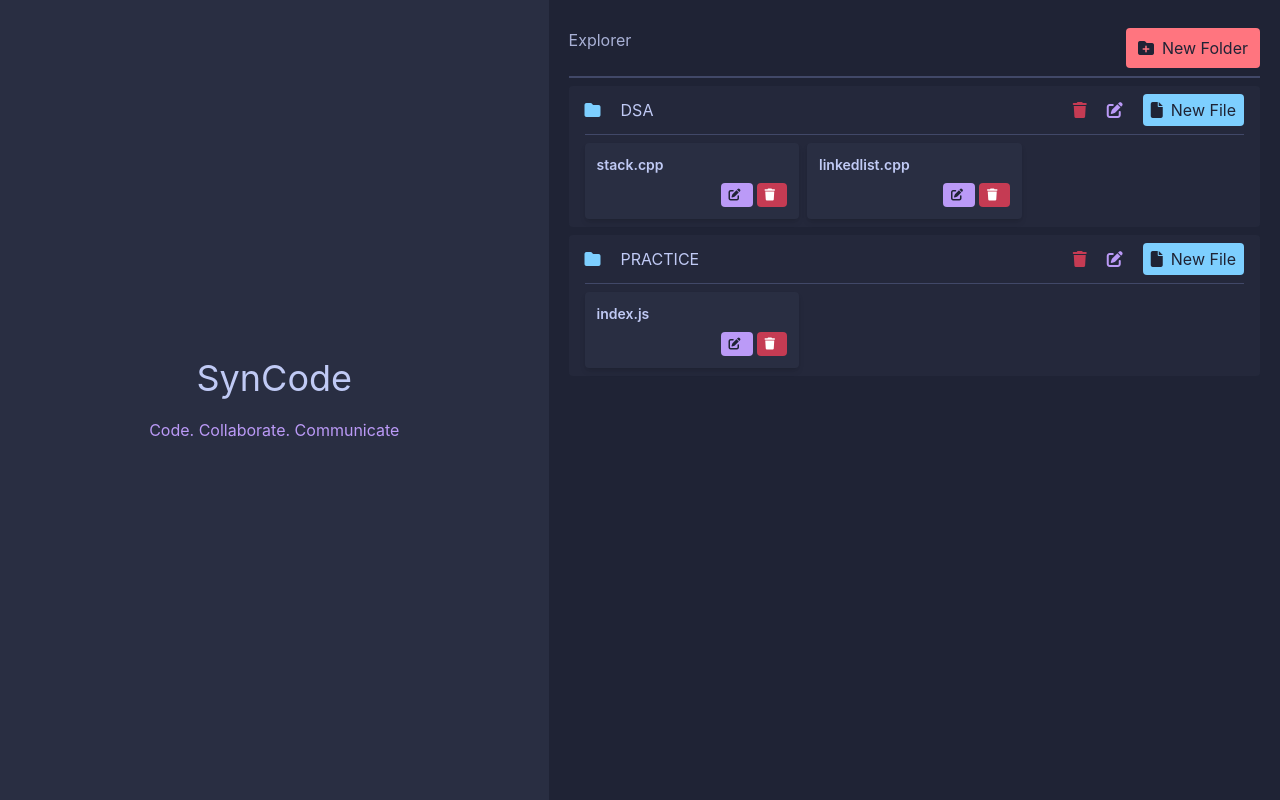
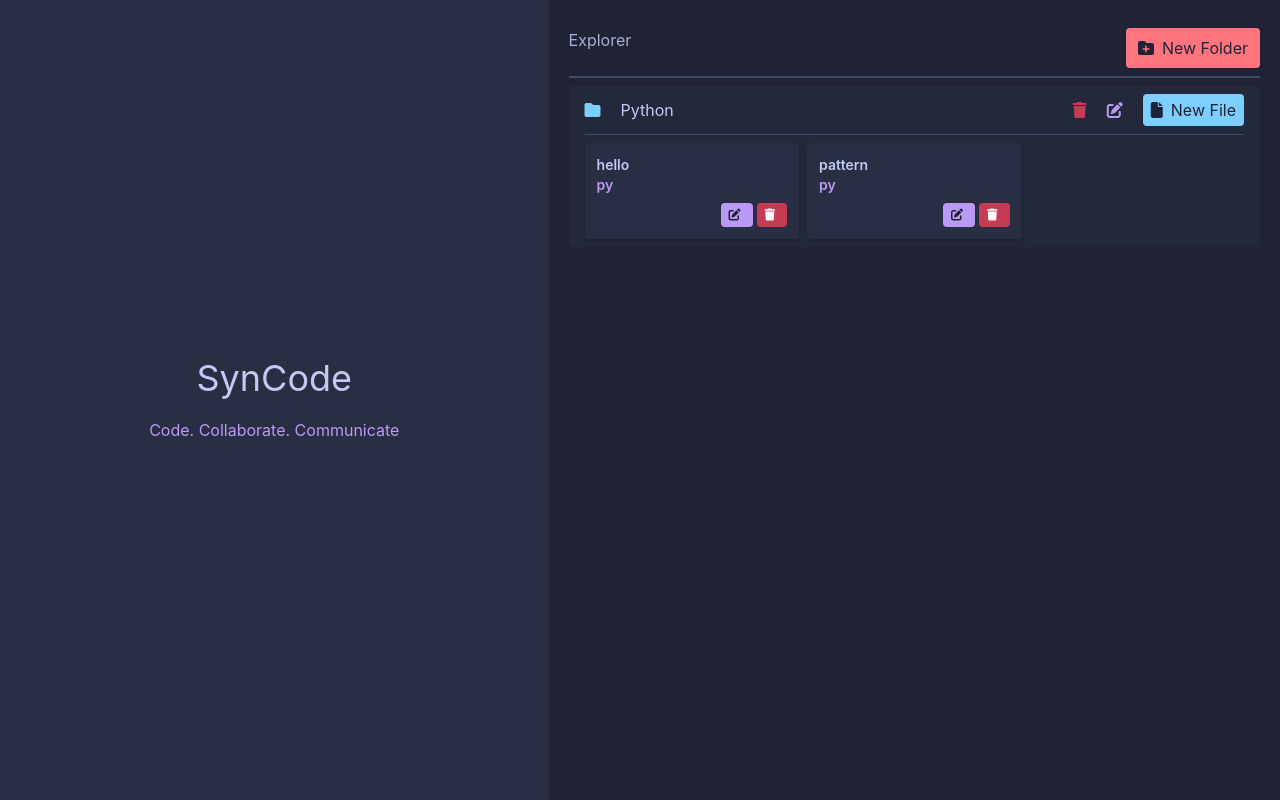
Before and after one commit to parthbanwari/minor-1, a React (Vite) app: page / in a window 1280 px wide. Built offline with nearby package versions, Linux system fonts and the light colour scheme.

Commit message:
Home - Editor

```diff
--- a/src/Providers/EditorProvider.jsx
+++ b/src/Providers/EditorProvider.jsx
@@ -1,54 +1,52 @@
-import { createContext, useEffect, useState } from 'react';
-import { v4 } from 'uuid';
+import { createContext, useEffect, useState } from 'react'
+import { v4 } from 'uuid'
 
-export const EditorContext = createContext();
+export const EditorContext = createContext()
 
 const initialSetup = [
     {
         id: v4(),
-        title: 'DSA',
+        title: 'Python',
         files: [
             {
                 id: v4(),
-                title: 'stack',
-                lang: 'cpp',
-                code: `start coding here`,
+                title: 'hello',
+                lang: 'py',
+                code: `print("hello world")`
             },
             {
                 id: v4(),
-                title: 'linkedlist',
-                lang: 'cpp',
-                code: `start coding here`,
+                title: 'pattern',
+                lang: 'py',
+                code: `# Function to print inverted half pyramid pattern
+def inverted_half_pyramid(n):
+    for i in range(n, 0, -1):
+        for j in range(1, i + 1):
+            print("* ", end="")
+        print("")
+
+# Example: Inverted Half Pyramid with n = 5
+n = 5
+inverted_half_pyramid(n)
+`,
             },
         ],
     },
-    {
-        id: v4(),
-        title: 'PRACTICE',
-        files: [
-            {
-                id: v4(),
-                title: 'index',
-                lang: 'js',
-                code: `start coding here`,
-            },
-        ],
-    },
-];
+]
 
 export const EditorProvider = ({ children }) => {
     const [folders, setFolders] = useState(() => {
-        const storedFolders = localStorage.getItem('dataFolders');
-        return storedFolders ? JSON.parse(storedFolders) : initialSetup;
-    });
+        const storedFolders = localStorage.getItem('dataFolders')
+        return storedFolders ? JSON.parse(storedFolders) : initialSetup
+    })
 
     useEffect(() => {
-        localStorage.setItem('dataFolders', JSON.stringify(folders));
-    }, [folders]);
+        localStorage.setItem('dataFolders', JSON.stringify(folders))
+    }, [folders])
 
     return (
         <EditorContext.Provider value={{ folders, setFolders }}>
             {children}
         </EditorContext.Provider>
-    );
-};
+    )
+}
--- a/src/components/Card.jsx
+++ b/src/components/Card.jsx
@@ -5,7 +5,13 @@ const Card = ({ file, folderId, onEdit, onDelete, setFolders }) => {
     const navigate = useNavigate()
 
     const handleClick = () => {
-        navigate(`/editor/${folderId}/${file.id}`)
+        // Pass the file and folder data in the 'state' parameter of navigate
+        navigate(`/editor/${folderId}/${file.id}`, {
+            state: {
+                folderId,
+                file,
+            },
+        })
     }
 
     const handleEdit = (event) => {
@@ -23,8 +29,11 @@ const Card = ({ file, folderId, onEdit, onDelete, setFolders }) => {
             <div className='bg-dusk p-3 rounded flex flex-col justify-between shadow-md hover:shadow-lg transition-shadow'>
                 <div>
                     <h2 className='text-pale-blue text-sm font-semibold'>
-                        {file.title}.{file.lang}
+                        {file.title}
                     </h2>
+                    <p className=' text-light-purple-alt text-sm font-semibold'>
+                        {file.lang}
+                    </p>
                 </div>
                 <div className='flex justify-end mt-2'>
                     <button
--- a/src/components/Folder.jsx
+++ b/src/components/Folder.jsx
@@ -1,37 +1,38 @@
-import React, { useState } from 'react';
-import { useNavigate } from 'react-router-dom'; // Import useNavigate from React Router
-import Card from '../components/Card';
-import Modal from '../components/Modals';
-import { v4 } from 'uuid';
+import React, { useState } from 'react'
+import { useNavigate } from 'react-router-dom' // Import useNavigate from React Router
+import Card from '../components/Card'
+import Modal from '../components/Modals'
+import {CODE_SNIPPETS} from '../constants'
+import { v4 } from 'uuid'
 
 const Folder = ({ folder, onEdit, onDelete, setFolders }) => {
-    const navigate = useNavigate(); // Get the navigate function
-    const [isModalOpen, setModalOpen] = useState(false);
-    const [modalAction, setModalAction] = useState('');
-    const [fileName, setFileName] = useState('');
-    const [fileLang, setFileLang] = useState('');
-    const [selectedFileId, setSelectedFileId] = useState(null);
+    const navigate = useNavigate() // Get the navigate function
+    const [isModalOpen, setModalOpen] = useState(false)
+    const [modalAction, setModalAction] = useState('')
+    const [fileName, setFileName] = useState('')
+    const [fileLang, setFileLang] = useState('')
+    const [selectedFileId, setSelectedFileId] = useState(null)
 
     const openModal = (action, fileId = null) => {
-        setModalAction(action);
-        setSelectedFileId(fileId);
+        setModalAction(action)
+        setSelectedFileId(fileId)
         if (action === 'edit') {
-            const selectedFile = folder.files.find((file) => file.id === fileId);
-            setFileName(selectedFile.title);
-            setFileLang(selectedFile.lang);
+            const selectedFile = folder.files.find((file) => file.id === fileId)
+            setFileName(selectedFile.title)
+            setFileLang(selectedFile.lang)
         } else {
-            setFileName('');
-            setFileLang('');
+            setFileName('')
+            setFileLang('')
         }
-        setModalOpen(true);
-    };
+        setModalOpen(true)
+    }
 
     const closeModal = () => {
-        setModalOpen(false);
-        setFileName('');
-        setFileLang('');
-        setSelectedFileId(null);
-    };
+        setModalOpen(false)
+        setFileName('')
+        setFileLang('')
+        setSelectedFileId(null)
+    }
 
     const handleSave = () => {
         if (modalAction === 'create' && fileName && fileLang) {
@@ -39,8 +40,8 @@ const Folder = ({ folder, onEdit, onDelete, setFolders }) => {
                 id: v4(),
                 title: fileName,
                 lang: fileLang,
-                code: `start coding here`,
-            };
+                code: CODE_SNIPPETS[fileLang] || `start coding here`,
+            }
             setFolders((prevFolders) =>
                 prevFolders.map((folderItem) =>
                     folderItem.id === folder.id
@@ -50,7 +51,7 @@ const Folder = ({ folder, onEdit, onDelete, setFolders }) => {
                           }
                         : folderItem
                 )
-            );
+            )
         } else if (modalAction === 'edit' && fileName && fileLang) {
             setFolders((prevFolders) =>
                 prevFolders.map((folderItem) =>
@@ -59,13 +60,17 @@ const Folder = ({ folder, onEdit, onDelete, setFolders }) => {
                               ...folderItem,
                               files: folderItem.files.map((file) =>
                                   file.id === selectedFileId
-                                      ? { ...file, title: fileName, lang: fileLang }
+                                      ? {
+                                            ...file,
+                                            title: fileName,
+                                            lang: fileLang,
+                                        }
                                       : file
                               ),
                           }
                         : folderItem
                 )
-            );
+            )
         } else if (modalAction === 'delete') {
             setFolders((prevFolders) =>
                 prevFolders.map((folderItem) =>
@@ -78,10 +83,10 @@ const Folder = ({ folder, onEdit, onDelete, setFolders }) => {
                           }
                         : folderItem
                 )
-            );
+            )
         }
-        closeModal();
-    };
+        closeModal()
+    }
 
     return (
         <div className='mt-2 bg-dark-gray px-4 pb-2 rounded'>
@@ -157,7 +162,7 @@ const Folder = ({ folder, onEdit, onDelete, setFolders }) => {
                 )}
             </Modal>
         </div>
-    );
-};
+    )
+}
 
-export default Folder;
+export default Folder
--- a/src/pages/Editor/CodeEditor.jsx
+++ b/src/pages/Editor/CodeEditor.jsx
@@ -1,14 +1,21 @@
-import { useRef, useState, useCallback } from 'react'
+import { useLocation } from 'react-router-dom'
+import { useRef, useState, useCallback, useEffect, useContext } from 'react'
 import { Box, HStack } from '@chakra-ui/react'
 import { Editor } from '@monaco-editor/react'
+import { EditorContext } from '../../Providers/EditorProvider' // Import the EditorContext
 import Language from './Language'
 import { CODE_SNIPPETS } from '../../constants'
 import Output from './Output'
 
 const CodeEditor = () => {
     const editorRef = useRef(null)
-    const [value, setValue] = useState(CODE_SNIPPETS['python'])
-    const [language, setLanguage] = useState('python')
+    const location = useLocation()
+    const { folderId, file } = location.state || {} // Access the passed state
+
+    const [value, setValue] = useState(file?.code || CODE_SNIPPETS['python'])
+    const [language, setLanguage] = useState(file?.lang || 'python')
+
+    const { folders, setFolders } = useContext(EditorContext) // Access setFolders from the context
 
     // Editor onMount function to set the editorRef
     const onMount = useCallback((editor) => {
@@ -17,10 +24,13 @@ const CodeEditor = () => {
     }, [])
 
     // Language select handler
-    const onSelect = useCallback((newLanguage) => {
-        setLanguage(newLanguage)
-        setValue(CODE_SNIPPETS[newLanguage])
-    }, [])
+    const onSelect = useCallback(
+        (newLanguage) => {
+            setLanguage(newLanguage)
+            setValue(CODE_SNIPPETS[file?.code || newLanguage])
+        },
+        [file]
+    )
 
     return (
         <Box minH='100vh' bg='#282e43' color='grey.500' px={6} pu={8}>
@@ -39,7 +49,13 @@ const CodeEditor = () => {
                 </Box>
 
                 {/* Output section */}
-                <Output editorRef={editorRef} language={language} />
+                <Output
+                    editorRef={editorRef}
+                    language={language}
+                    folderId={folderId}
+                    fileId={file.id}
+                    setFolders={setFolders} // Pass setFolders from the context
+                />
             </HStack>
         </Box>
     )
```
Also changed, not shown: src/pages/Editor/Output.jsx (+69 -35 lines), src/pages/Editor/theme.js (+4 -4 lines).
